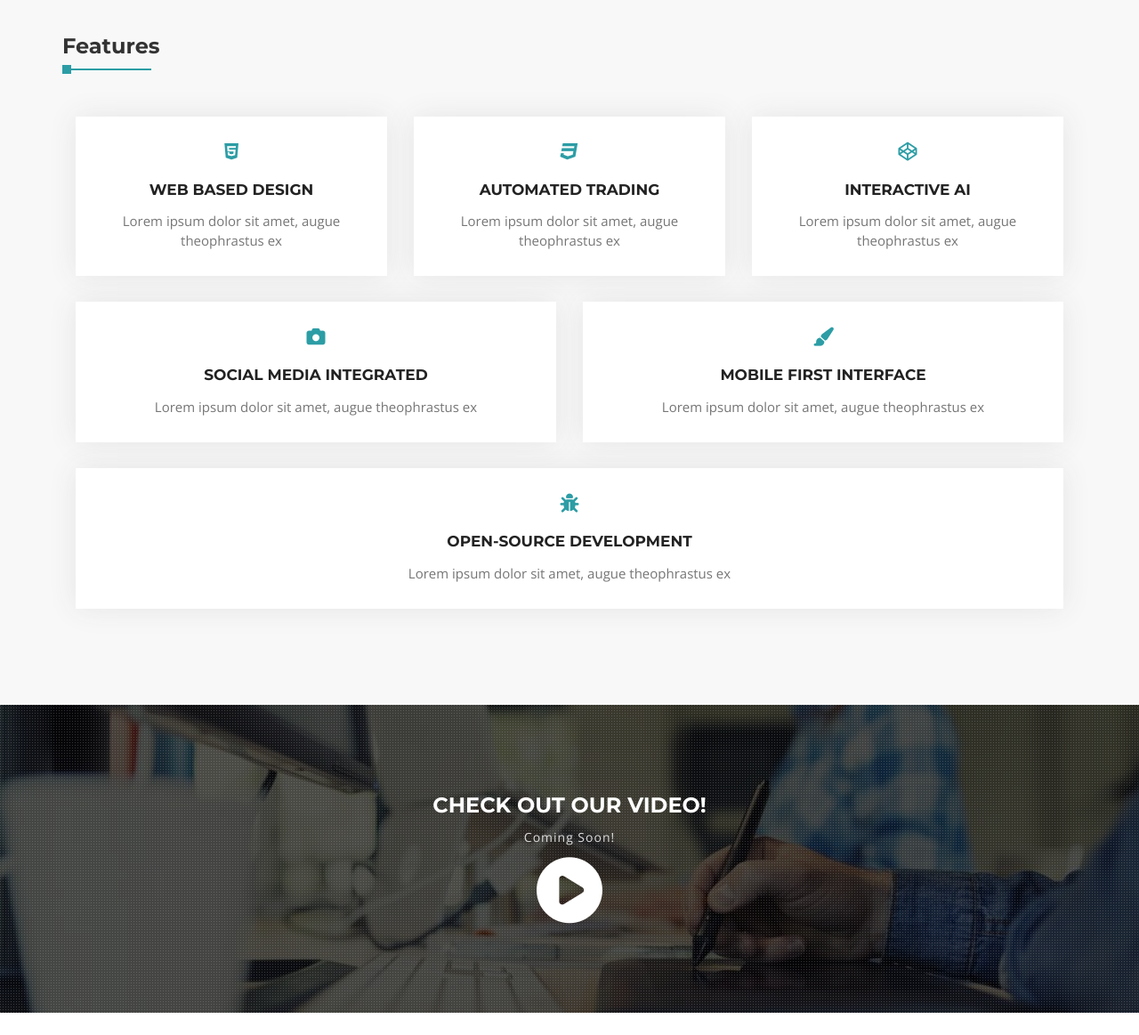
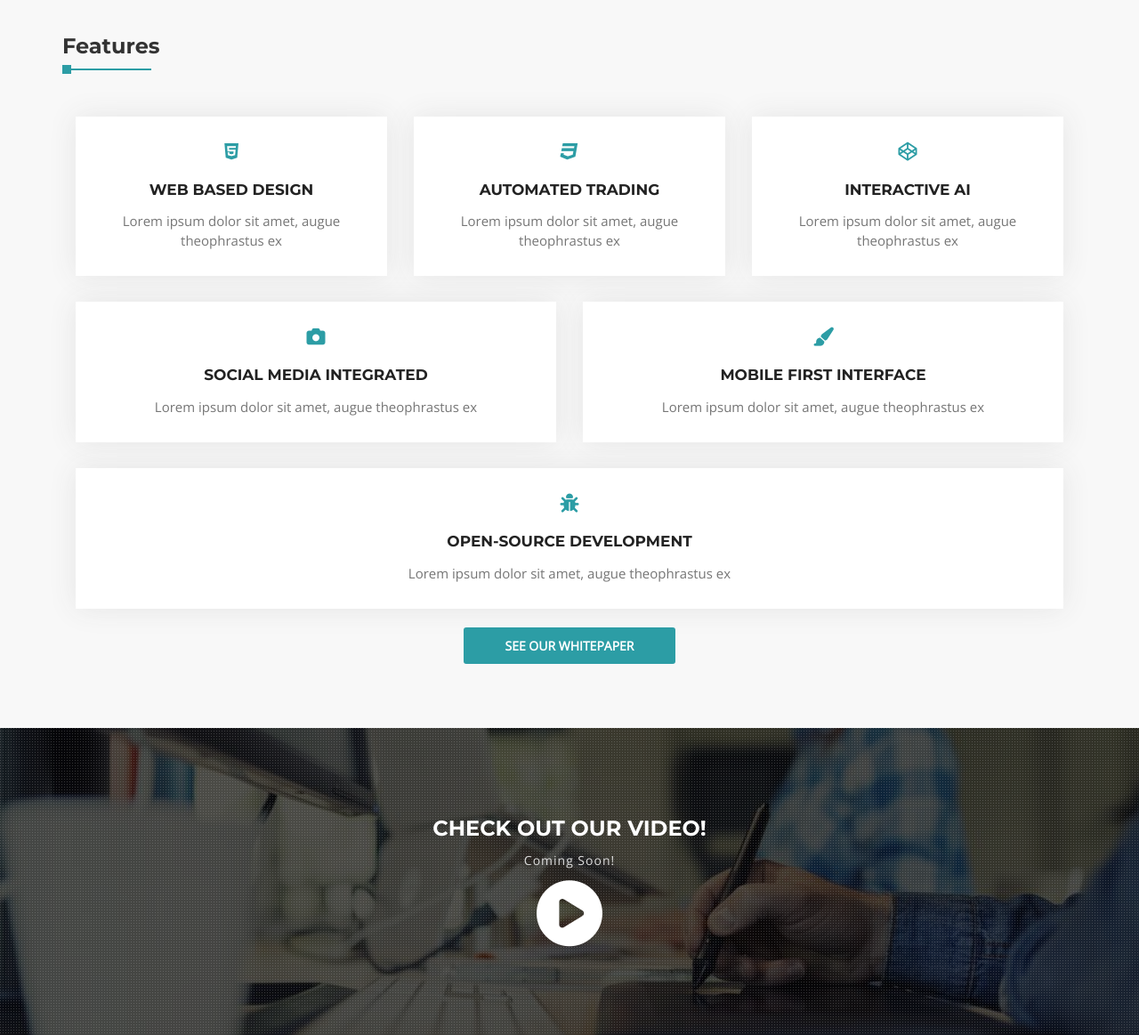
Before and after one commit to VegaAISolutions/VAISWeb, a Flask app: page / in a window 1280 px wide; the page is wider, and only the part inside the window is pictured. Shown: the part 933-2096 px from the top of that part at 89% size. Run offline with Flask 2, Linux system fonts and the light colour scheme; some libraries are stand-ins or nearby versions; some web fonts are replaced.

Commit message:
temp fix for features

```diff
--- a/templates/index/index.html
+++ b/templates/index/index.html
@@ -133,7 +133,7 @@
                             </div>
                         </div>
                     </div>
-
+                        <div class="features_section" align="center"><a href="/whitepaper" >See our whitepaper</a></div>
 
                 </div>
             </div>
```
